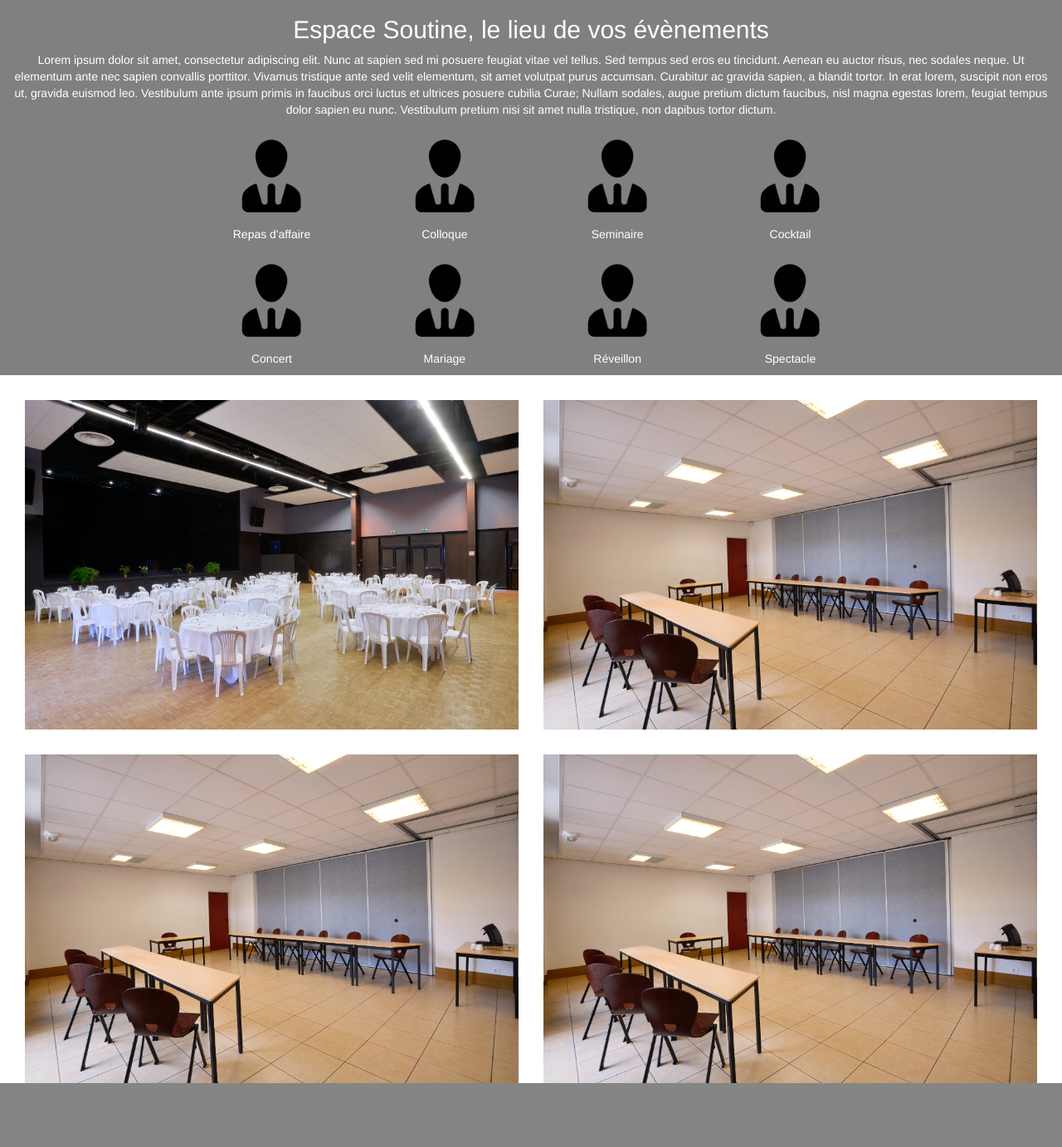
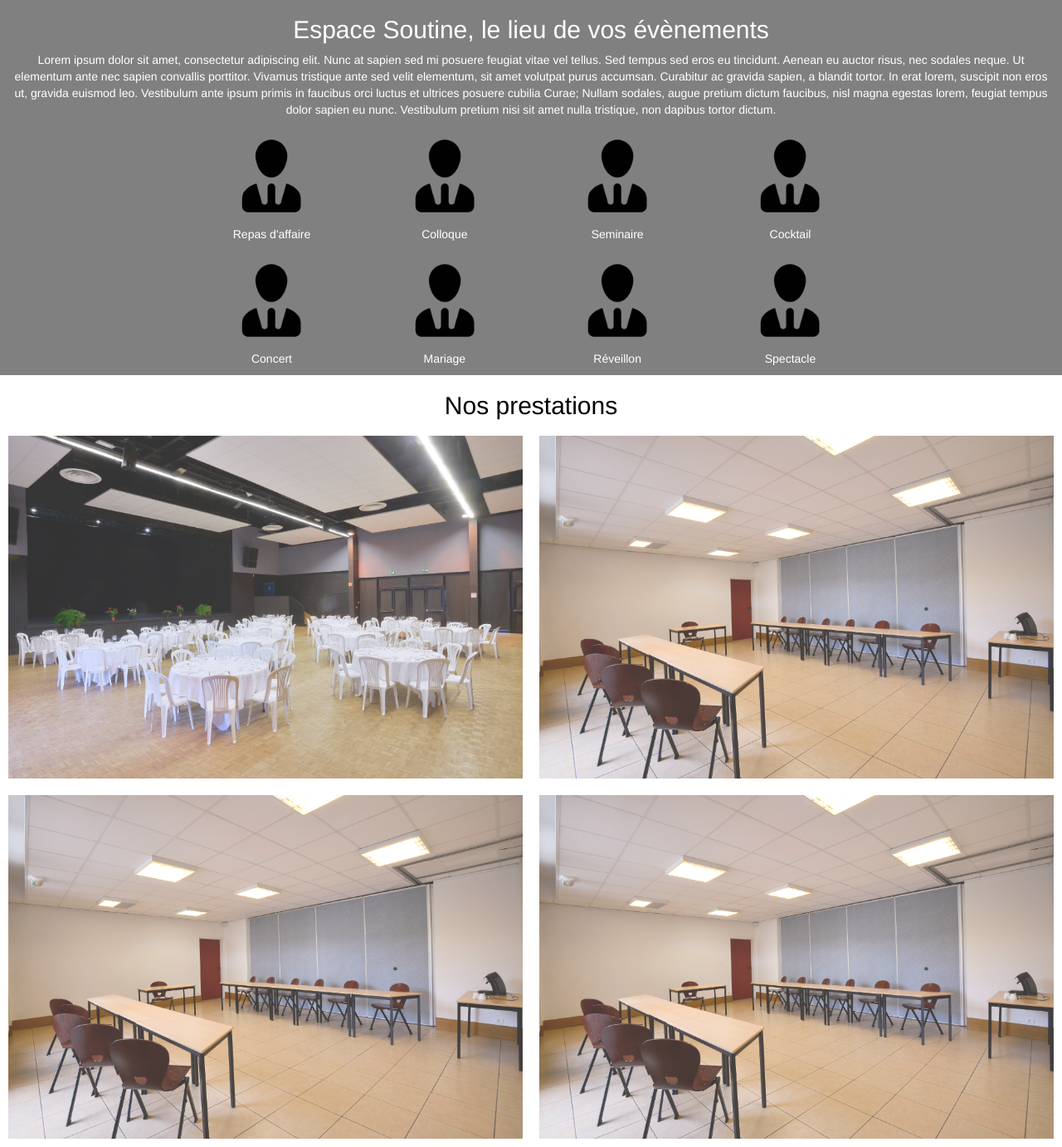
Before and after one commit to Myystigri/espace_soutine, a PHP site: page / in a window 1280 px wide. Shown: the part 551-1933 px from the top of the page at 83% size. Before the commit the page ends 1856 px from the top, so only its background shows below. Run offline with PHP 8.4, Linux system fonts and the light colour scheme.

Commit message:
correctifs

```diff
--- a/css/style.css
+++ b/css/style.css
@@ -1,3 +1,4 @@
+/*navbar*/
 .navbar{
 	background-color: #feb913;
 	height: 50px;
@@ -5,6 +6,7 @@
 	margin:0;
 	border-radius:0;
 }
+/*accueil*/
 .header{
 	background-image: url("../img/01.jpg");
 	background-attachment: fixed;
@@ -20,6 +22,10 @@ h1{
 	font-size: 40px;
 }
 @media screen and (max-width: 320px) {
+	.header{
+		background-size: 300px;
+		height: 150px;
+	}
 	h1{
 		font-size: 20px;
 		line-height: 50px;
@@ -30,10 +36,11 @@ p{
 	color: #fff;
 	width: 100%;
 }
+/*Présentation*/
 .presentation{
 	background-color: gray;
 }
-h2{
+.presentation h2{
 	text-align: center;
 	color: #fff;
 }
@@ -46,10 +53,18 @@ h2{
 	height: 100px;
 	width: 100px;
 }
-.container img{
-	padding-top: 30px;
-}
 .prestation{
 	width: 100%;
-	height: 100%;
+	padding:0 !important;
 }
+.prestation h2{
+	text-align: center ;
+	color: #000;
+}
+.img_prestation{
+	padding:10px;
+	opacity: 0.8;
+}
+.img_prestation:hover{
+	opacity: 1;
+}
--- a/index.html
+++ b/index.html
@@ -15,7 +15,7 @@
 			<p>Que vous soyez une entreprise, une institution, un acteur culturel ou un particuler</p>
 		</div>
 <!--Présentation Espace Soutine-->
-		<div class="col-md-12 presentation">
+		<div class="col-xs-12 col-md-12 presentation">
 			<h2>Espace Soutine, le lieu de vos évènements</h2>
 			<p> Lorem ipsum dolor sit amet, consectetur adipiscing elit. Nunc at sapien sed mi posuere feugiat vitae vel tellus. Sed tempus sed eros eu tincidunt. Aenean eu auctor risus, nec sodales neque. Ut elementum ante nec sapien convallis porttitor. Vivamus tristique ante sed velit elementum, sit amet volutpat purus accumsan. Curabitur ac gravida sapien, a blandit tortor. In erat lorem, suscipit non eros ut, gravida euismod leo. Vestibulum ante ipsum primis in faucibus orci luctus et ultrices posuere cubilia Curae; Nullam sodales, augue pretium dictum faucibus, nisl magna egestas lorem, feugiat tempus dolor sapien eu nunc. Vestibulum pretium nisi sit amet nulla tristique, non dapibus tortor dictum. </p>
 			<div class="col-xs-6 col-md-2 col-md-offset-2 icone">
@@ -46,24 +46,29 @@
 				<img src="./img/01.png" alt="logo Repas d'affaire">
 				<p>Réveillon</p>
 			</div>
-			<div class="col-xs-5 col-md-2 icone">
+			<div class="col-xs-6 col-md-2 icone">
 				<img src="./img/01.png" alt="logo Repas d'affaire">
 				<p>Spectacle</p>
 			</div>
 		</div>
 <!--Nos prestations-->
-		<div class="col-xs-12 col-md-12 container">
-			<div class="col-xs-12 col-md-6">
+		<div class="col-xs-12 col-md-12 prestation">
+			<h2>Nos prestations</h2>
+			<div class="">
+				<div class="col-xs-12 col-md-6 img_prestation">
 					<img class="prestation" src="./img/02.jpg" alt="Grande_salle">
 				</div>
-			<div class="col-xs-12 col-md-6">
+				<div class="col-xs-12 col-md-6 img_prestation">
 					<img class="prestation" src="./img/06.jpg" alt="Salle_01">
 				</div>
-			<div class="col-xs-12 col-md-6">
+			</div>
+			<div>
+				<div class="col-xs-12 col-md-6 img_prestation">
 					<img class="prestation" src="./img/06.jpg" alt="Salle_02">
 				</div>
-			<div class="col-xs-12 col-md-6">
+				<div class="col-xs-12 col-md-6 img_prestation">
 					<img class="prestation" src="./img/06.jpg" alt="Salle_03">
+				</div>
 			</div>
 		</div>
 <!--Info pratique-->
```
Lines whose indentation alone changed are shown as unchanged.
